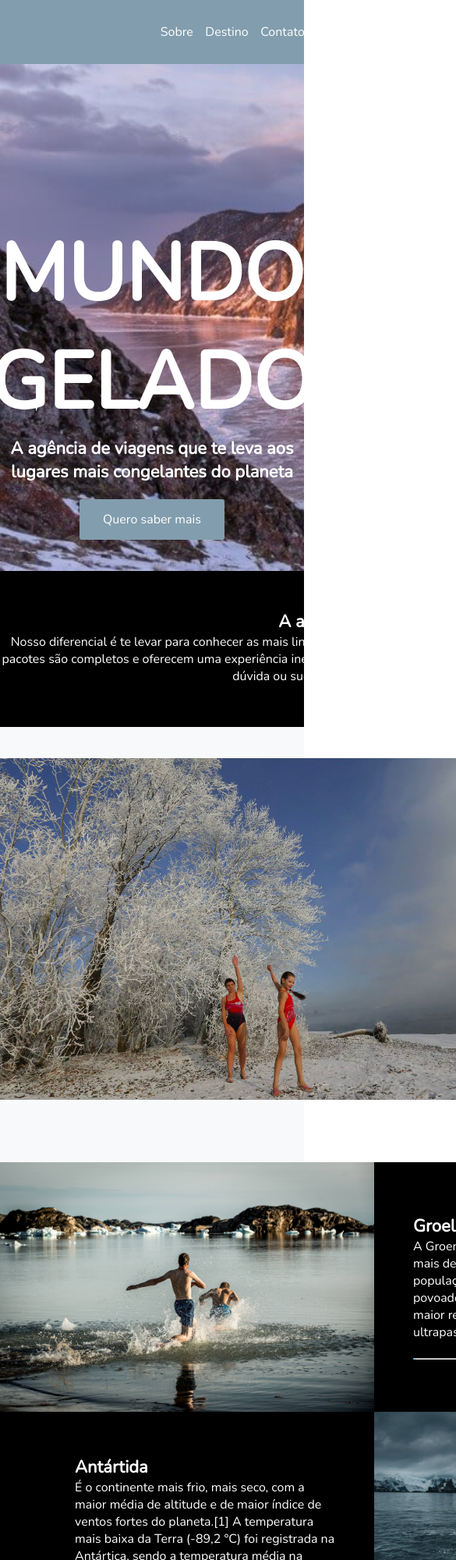
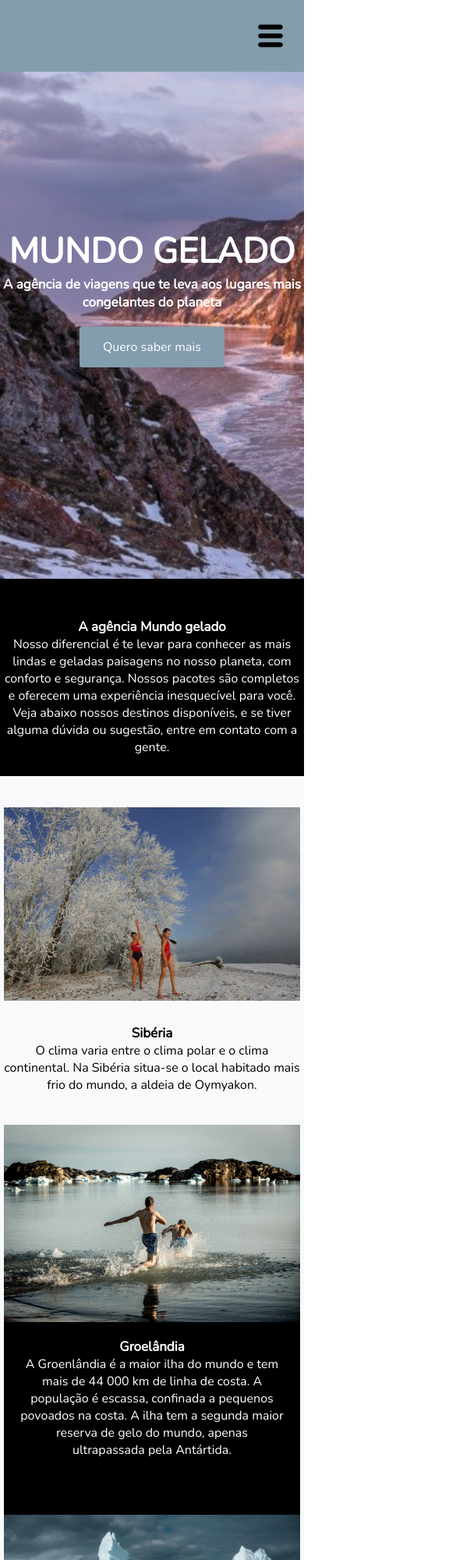
Before and after one commit to gabrieladaltoe/Exercicio-Site-MundoGelado, a plain HTML site: page index.html in a window 390 px wide. Shown: the top 2000 px of the page at 78% size, 585 px wide, since content can reach past the window. Drawn offline with nearby package versions, Linux system fonts and the light colour scheme.

Commit message:
mquery-mobile

```diff
--- a/css/style.css
+++ b/css/style.css
@@ -19,7 +19,7 @@ ul li {
 }
 
 h2 {
-    font-size: 22px;
+    font-size: 2vw;
     margin: 0;
 }
 
@@ -64,6 +64,10 @@ h2 {
     margin-left: 15%;
 }
 
+.menu__mobile {
+    display: none;
+}
+
 .navegacao__menu-itens {
     color: rgba(255,255,255,0);
     padding-right: 10%;
@@ -89,7 +93,7 @@ h2 {
 .header h1 {
     margin: 0;
     color: #fff;
-    font-size: 102px;
+    font-size: 8vw;
     padding-top: 200px;
     text-transform: uppercase;
 }
@@ -223,7 +227,11 @@ section__box_1 {
     padding: 50px;
 }
 
-.footer a,p {
+.footer a{
+    color: #fff;
+}
+
+.footer p{
     color: #fff;
 }
 
@@ -234,3 +242,109 @@ section__box_1 {
 .footer__icons img {
     padding: 15px;
 }
+
+@media (max-width:420px) {
+
+    h2 {
+        font-size: 17px;
+        margin: 0;
+    }
+
+    .navegacao__menu-itens {
+        display: none;
+    }
+
+    .menu__mobile {
+        display: flex;
+        justify-content: flex-end;
+        align-items: center;
+        padding-left: 10%;
+    }
+
+    .container {
+        width: 380px;
+        margin: 0 auto;
+    }
+
+    .header h1 {
+        font-size: 45px;
+    }
+
+
+    .header__subtitle h2 {
+        font-size: 17px;
+        margin: 0;
+    }
+
+    .section__Sobre {
+        background-color: #000;
+        height: 253px;
+        color: #fff;
+        width: 100%;
+        text-align: center;
+    }
+
+    .section__box {
+        width: 380px;
+    }
+
+    .section__sobre_descricao h2 {
+        text-align: center;
+        padding: 15px;
+        font-size: 15;
+    }
+
+    .section__destinos_siberia>img {
+        width: 100%;
+    }
+
+    .section__destinos_siberia {
+        padding: 40px 0;
+        text-align: center;
+    }
+
+    .section__destinos_siberia-texto {
+        width: 100%;
+        /* display: block; */
+    }
+
+    .section__destinos_siberia-texto {
+        display: block;
+        width: 100%;
+        padding: 30px 0 0 0;
+        border-left: 0;
+        /* border-bottom: 4px solid #36b0e0; */
+    }
+
+    .section__destinos_siberia {
+        display: block;
+        align-items: center;
+        padding: 40px 0 0 0;
+    }
+
+    .section__box_coluna {
+        width: 100%;
+        display: block;
+        vertical-align: center;
+        margin: 0 auto;
+    }
+
+    .text-box, .text-box2 {
+        display: block;
+        vertical-align: middle;
+        text-align: center;
+        padding-left: 0px;
+        padding: 20px;
+    }
+
+    .box_groelandia, .box_antartida {
+        display: block;
+        align-items: center;
+        margin-bottom: 30px;
+    }
+
+    .blue_line {
+        display: none;
+    }
+
+}
--- a/index.html
+++ b/index.html
@@ -13,6 +13,7 @@
                 <li class="navegacao__menu-itens"><a href="#" alt="item menu Sobre">Sobre</a></li>
                 <li class="navegacao__menu-itens"><a href="#" alt="item menu Destino">Destino</a></li>
                 <li class="navegacao__menu-itens"><a href="#" alt="item menu contato">Contato</a></li>
+                <li class="menu__mobile"><img src="img/menu-button-of-three-horizontal-lines.png"></li>
             </ul>
         </nav>
 
```
